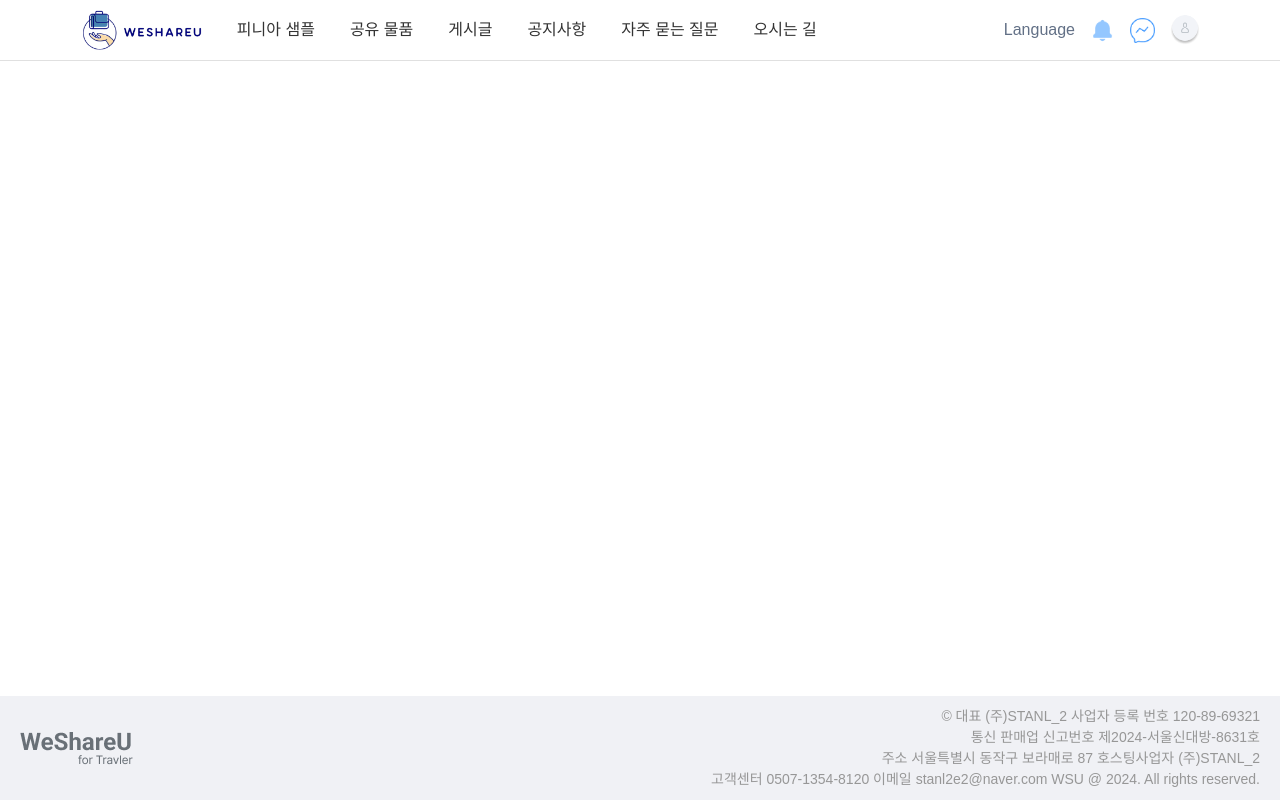
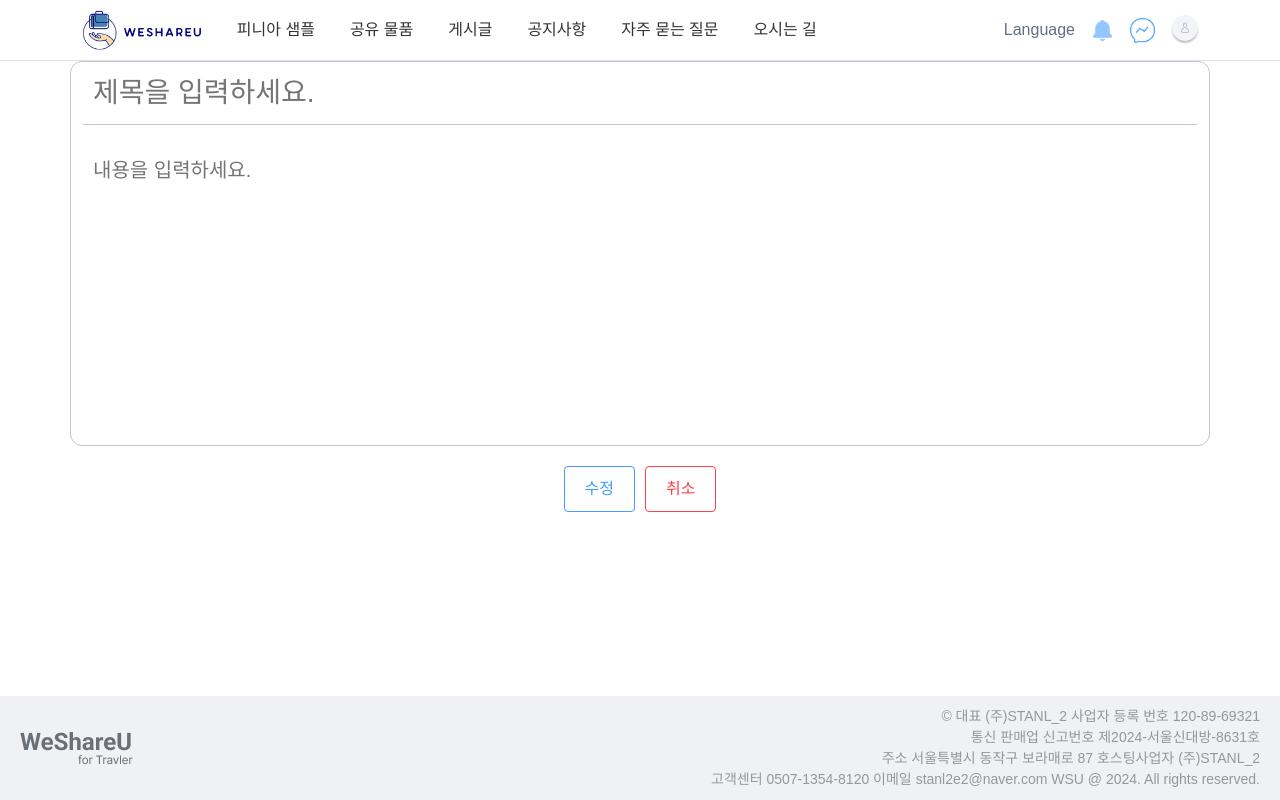
Before and after one commit to beyond-sw-camp/be09-4th-STANL2-WeShareYou, a Vue app: page /modify in a window 1280 px wide. Built offline with nearby package versions, Linux system fonts and the light colour scheme; a web font is replaced by a local one.

Commit message:
feat: 등록, 수정 컴포넌트 개발 (#7)

```diff
--- /dev/null
+++ b/src/components/cud/Modify.vue
@@ -0,0 +1,78 @@
+<template>
+  <div class="container">
+    <div class="form">
+        <input type="text" placeholder="제목을 입력하세요." class="input-title" />
+        <textarea placeholder="내용을 입력하세요." class="input-content"></textarea>
+      </div>
+  </div>
+  <div class="buttons">
+    <button class="edit-button">수정</button>
+    <button class="cancel-button">취소</button>
+  </div>
+
+</template>
+
+<script setup>
+
+</script>
+
+<style>
+.container{
+  width: 70%;
+  border: 1px solid #bdc7d5;
+  border-radius: 12px;
+  overflow:auto;
+  display: flex;
+  flex-direction: column;
+}
+
+.form {
+  display: flex;
+  flex-direction: column;
+  overflow: auto;
+}
+
+.input-title {
+  margin-bottom: 20px;
+  padding: 10px;
+  font-size: 28px;
+  border-width:  0px 0px 1px 0px;
+  border-bottom: 1px solid #bdc7d5;
+  outline: none;
+}
+
+.input-content {
+  height: 300px;
+  padding: 10px;
+  font-size: 20px;
+  border: 0px solid #ddd;
+  border-radius: 4px;
+  resize: none;
+  outline: none;
+}
+
+.buttons {
+  margin-top: 20px;
+  display: flex;
+  justify-content: center;
+}
+
+.edit-button {
+  margin-right: 10px;
+  padding: 10px 20px;
+  border: 1px solid #439aff;
+  color: #439aff;
+  background-color: transparent;
+  border-radius: 4px;
+  cursor: pointer;
+}
+
+.cancel-button {
+  padding: 10px 20px;
+  border: 1px solid #ff414c;
+  color: #ff414c;
+  background-color: transparent;
+  border-radius: 4px;
+  cursor: pointer;
+}
+</style>
--- /dev/null
+++ b/src/components/cud/Post.vue
@@ -0,0 +1,78 @@
+<template>
+    <div class="container">
+      <div class="form">
+          <input type="text" placeholder="제목을 입력하세요." class="input-title" />
+          <textarea placeholder="내용을 입력하세요." class="input-content"></textarea>
+        </div>
+    </div>
+    <div class="buttons">
+      <button class="register-button">등록</button>
+      <button class="cancel-button">취소</button>
+    </div>
+
+  </template>
+
+  <script setup>
+
+  </script>
+
+  <style>
+  .container{
+    width: 70%;
+    border: 1px solid #bdc7d5;
+    border-radius: 12px;
+    overflow:auto;
+    display: flex;
+    flex-direction: column;
+  }
+
+  .form {
+    display: flex;
+    flex-direction: column;
+    overflow: auto;
+  }
+
+  .input-title {
+    margin-bottom: 20px;
+    padding: 10px;
+    font-size: 28px;
+    border-width:  0px 0px 1px 0px;
+    border-bottom: 1px solid #bdc7d5;
+    outline: none;
+  }
+
+  .input-content {
+    height: 300px;
+    padding: 10px;
+    font-size: 20px;
+    border: 0px solid #ddd;
+    border-radius: 4px;
+    resize: none;
+    outline: none;
+  }
+
+  .buttons {
+    margin-top: 20px;
+    display: flex;
+    justify-content: center;
+  }
+
+  .register-button {
+    margin-right: 10px;
+    padding: 10px 20px;
+    border: 1px solid #439aff;
+    color: #439aff;
+    background-color: transparent;
+    border-radius: 4px;
+    cursor: pointer;
+  }
+
+  .cancel-button {
+    padding: 10px 20px;
+    border: 1px solid #ff414c;
+    color: #ff414c;
+    background-color: transparent;
+    border-radius: 4px;
+    cursor: pointer;
+  }
+  </style>
--- a/src/router/index.js
+++ b/src/router/index.js
@@ -5,7 +5,8 @@ import Board from "../views/body/board/Board.vue";
 import Notice from "../views/body/notice/Notice.vue";
 import FAQ from "../views/body/faq/FAQ.vue";
 import Direction from "../views/body/direction/Direction.vue";
-
+import Post from "../components/cud/Post.vue"
+import Modify from "../components/cud/Modify.vue"
 // 아래 샘플!!
 import Sample from "../views/body/sample/Sample.vue";
 import Login from "../views/body/member/Login.vue";
@@ -51,7 +52,18 @@ const routes = [
         path: '/direction',
         name: 'Direction',
         component: Direction,
+    },
+    {
+        path: '/post',
+        name: 'Post',
+        component: Post
+    },
+    {
+        path: '/modify',
+        name: 'Modify',
+        component: Modify
     }
+
 ];
 
 const router = createRouter({
--- a/src/views/body/notice/Notice.vue
+++ b/src/views/body/notice/Notice.vue
@@ -1,6 +1,7 @@
 <template>
     <div>
         <h2>공지사항 페이지</h2>
+
     </div>
 </template>
 
```
